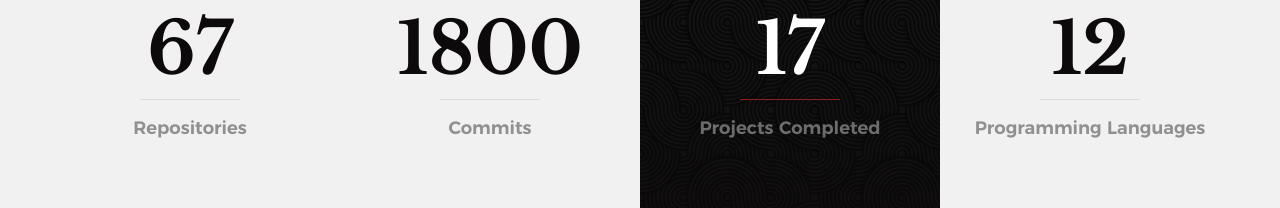
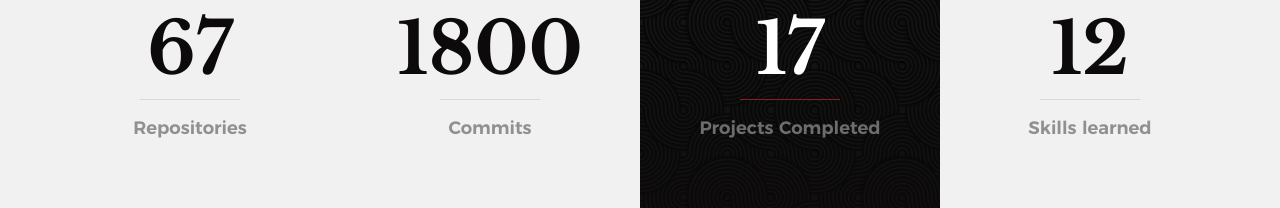
Before and after one commit to AlexandraDamaschin/alexandradamaschin.github.io, a plain HTML site: page index.html in a window 1280 px wide. Shown: the part 4058-4266 px from the top of the page. Drawn offline with Linux system fonts and the light colour scheme.

Commit message:
new numbers

```diff
--- a/index.html
+++ b/index.html
@@ -739,7 +739,7 @@
             <div class="stats__count">
                 12
             </div>
-            <h4>Programming Languages</h4>
+            <h4>Skills learned</h4>
         </div>
 
     </div>
```
